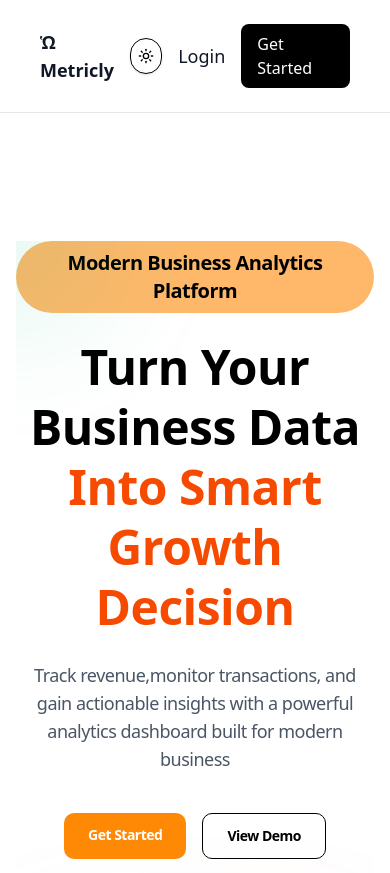
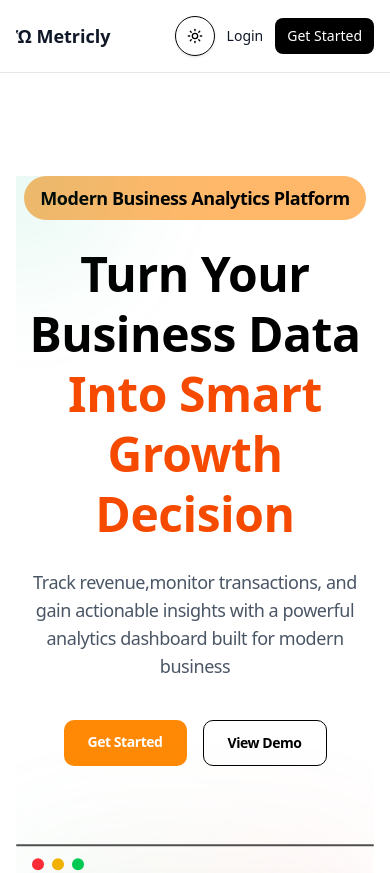
Before and after one commit to Engr-Shegez/metricly, a Next.js app: page / in a window 390 px wide. Shown: the top 873 px of the page. Built offline with nearby package versions, Linux system fonts and the light colour scheme.

Commit message:
feat: enhance layout responsiveness and improve scroll animations

```diff
--- a/src/app/page.tsx
+++ b/src/app/page.tsx
@@ -6,16 +6,15 @@ import Hero from "@/components/layout/Hero";
 import Marquee from "@/components/layout/Marquee";
 import PricingSection from "@/components/layout/Pricing";
 import ScrollReveal from "@/components/scroll-reveal";
-import ScrollSection from "@/components/scroll-section";
 import StackedScrollSection from "@/components/StackedScrollSection";
 import { ThemeToggle } from "@/components/ThemeToggle";
 
 export default function Home() {
   return (
-    <main className="min-h-[150vh] ">
+    <main className="min-h-[150vh] overflow-x-hidden pt-12 sm:pt-0">
       {/* NAVBAR */}
-      <nav className=" w-full border-b bg-white/60 backdrop-blur-md sticky top-0 z-50 px-4 py-2 border-gray-200">
-        <div className="max-w-6xl mx-auto px-6 py-4 flex items-center justify-between">
+      <nav className="w-full border-b bg-white/60 backdrop-blur-md fixed top-0 left-0 right-0 z-50 px-2 sm:px-4 py-2 border-gray-200 sm:sticky">
+        <div className="max-w-6xl mx-auto px-2 sm:px-6 py-2 sm:py-4 flex items-center justify-between">
           {/* LOGO */}
           <div className="text-lg  text-gray-900 font-semibold">Ὡ Metricly</div>
 
@@ -38,14 +37,14 @@ export default function Home() {
             </a>
           </div>
           {/* right action */}
-          <div className="flex items-center gap-4">
+          <div className="flex items-center justify-end gap-3 sm:gap-4 flex-wrap sm:flex-nowrap">
             <ThemeToggle />
-            <button className="text-lg text-gray-900 hover:text-gray-700">
+            <button className="text-sm sm:text-lg text-gray-900 hover:text-gray-700">
               Login
             </button>
             <a
               href="/dashboard"
-              className="px-4 py-2 bg-black text-white rounded-md text-md"
+              className="px-3 sm:px-4 py-2 bg-black text-white rounded-md text-sm sm:text-base"
             >
               Get Started
             </a>
@@ -53,9 +52,9 @@ export default function Home() {
         </div>
       </nav>
 
-      <section className="px-4 sm:px-6 md:px-12 lg:px-16 py-32 relative overflow-hidden text-xl tracking-tight">
+      <section className="px-4 sm:px-6 md:px-12 lg:px-16 py-32 relative overflow-hidden text-lg sm:text-xl tracking-tight">
         {/* hero wrapper */}
-        <div className="max-w-6xl mx-auto text-center fade-up relative z-10 space-y-0">
+        <div className="max-w-6xl mx-auto text-center fade-up relative z-10 space-y-4 sm:space-y-0">
           {/* Hero */}
           <div className="relative overflow-hidden">
             <Hero />
@@ -84,7 +83,7 @@ export default function Home() {
             </ScrollReveal>
           </StackedScrollSection>
 
-          <section className="py-32 px-6">
+          <section className="py-24 sm:py-32 px-4 sm:px-6">
             <div className="max-w-7xl mx-auto">
               <FinalCta />
             </div>
--- a/src/components/StackedScrollSection.tsx
+++ b/src/components/StackedScrollSection.tsx
@@ -18,11 +18,13 @@ const StackedScrollSection = ({ children }: Props) => {
   const scale = useTransform(scrollYProgress, [0.5, 1], [1, 0.9]);
   const opacity = useTransform(scrollYProgress, [0.3, 0.9], [1, 0]);
 
+  // Mobile: normal document flow to avoid sticky-section stacking overlaps.
+  // Desktop (sm+): keep the sticky "stacked" effect.
   return (
-    <section ref={ref} className="h-[95vh] relative">
+    <section ref={ref} className="h-auto sm:h-[95vh] relative">
       <motion.div
         style={{ scale, opacity }}
-        className="sticky top-0 h-[95vh] flex items-center justify-center"
+        className="flex items-center justify-center sm:sticky sm:top-0 sm:h-[95vh] sm:z-0"
       >
         {children}
       </motion.div>
--- a/src/components/ThemeToggle.tsx
+++ b/src/components/ThemeToggle.tsx
@@ -13,12 +13,15 @@ export function ThemeToggle() {
   }, []);
 
   const resolvedTheme = theme === "system" ? systemTheme : theme;
+  const nextTheme = resolvedTheme === "dark" ? "light" : "dark";
 
   if (!mounted) {
     return (
       <button
+        type="button"
         aria-label="Toggle theme"
-        className="inline-flex h-9 w-9 items-center justify-center rounded-full border border-border bg-card text-foreground shadow-sm transition-colors"
+        onClick={() => setTheme(nextTheme)}
+        className="inline-flex h-10 w-10 sm:h-9 sm:w-9 z-10 items-center justify-center rounded-full border border-border bg-card text-foreground shadow-sm transition-colors"
       >
         <span className="h-4 w-4 rounded-full bg-muted" />
       </button>
@@ -27,9 +30,10 @@ export function ThemeToggle() {
 
   return (
     <button
+      type="button"
       aria-label="Toggle theme"
       onClick={() => setTheme(resolvedTheme === "dark" ? "light" : "dark")}
-      className="group relative inline-flex h-9 w-9 items-center justify-center overflow-hidden rounded-full border border-border bg-card text-foreground shadow-sm transition-colors duration-300 hover:bg-secondary"
+      className="group relative inline-flex h-10 w-10 sm:h-9 sm:w-9 z-10 items-center justify-center overflow-hidden rounded-full border border-border bg-card text-foreground shadow-sm transition-colors duration-300 hover:bg-secondary"
     >
       <span className="absolute inset-0 bg-linear-to-br from-primary/10 to-secondary/10 opacity-0 transition-opacity duration-300 group-hover:opacity-100" />
       <span className="relative flex items-center justify-center">
--- a/src/components/layout/Cta.tsx
+++ b/src/components/layout/Cta.tsx
@@ -31,7 +31,10 @@ const cardVariants: Variants = {
 
 const CtaSection = () => {
   return (
-    <section id="about" className="py-32 px-6 mt-100">
+    <section
+      id="about"
+      className="py-20 sm:py-32 px-4 sm:px-6 mt-12 sm:mt-100"
+    >
       {/* HEADER */}
 
       <ScrollReveal>
--- a/src/components/layout/Feature.tsx
+++ b/src/components/layout/Feature.tsx
@@ -10,9 +10,9 @@ const FeatureSection = () => {
   return (
     <section
       id="features"
-      className="px-4 sm:px-6 md:px-12 lg:px-16 py-12 bg-linear-to-b min-h-screen mt-100 lg:mt-10 mb-50 "
+      className="px-4 sm:px-6 md:px-12 lg:px-16 py-12 bg-linear-to-b min-h-0 sm:min-h-screen mt-12 sm:mt-100 lg:mt-10 mb-12 sm:mb-50 "
     >
-      <div className="max-w-6xl mx-auto mt-100 md:mt-10 ">
+      <div className="max-w-6xl mx-auto mt-10 sm:mt-100 md:mt-10 ">
         {/* Section Header */}
         <div className="text-center mb-5">
           <h2 className="text-5xl font-bold mb-4">
--- a/src/components/layout/Footer.tsx
+++ b/src/components/layout/Footer.tsx
@@ -4,7 +4,7 @@ import RightFooter from "../rightFooter";
 
 const FooterSection = () => {
   return (
-    <footer className="border-orange-500  mt-170  lg:mt-14 lg:px-10 ">
+    <footer className="border-orange-500 mt-12 sm:mt-24 lg:mt-14 lg:px-10 ">
       <div className="border-t border-gray-200"></div>
 
       <div className="grid md:grid-cols-2 items-center rounded-xl gap-5 ">
--- a/src/components/layout/Pricing.tsx
+++ b/src/components/layout/Pricing.tsx
@@ -5,9 +5,9 @@ const PricingSection = () => {
   return (
     <section
       id="pricing"
-      className=" px-4 sm:px-6 md:px-12 lg:px-16 py-20   backdrop-blur-sm mb-30 mt-100 "
+      className="px-4 sm:px-6 md:px-12 lg:px-16 py-16 sm:py-20 backdrop-blur-sm mb-12 sm:mb-30 mt-16 sm:mt-100 "
     >
-      <div className="max-w-6xl mx-auto mt-100">
+      <div className="max-w-6xl mx-auto mt-12 sm:mt-100">
         {/* HEADER */}
 
         <div className="text-center  mb-16">
@@ -23,7 +23,7 @@ const PricingSection = () => {
         <div className="grid md:grid-cols-3 gap-8 fade-up">
           {/* STARTER PLAN */}
           <ScrollReveal direction="left">
-            <div className="border w-70 h-100 mt-15 rounded-xl p-8 transition-all duration-300 hover:shadow-xl hover:-translate-y-2">
+            <div className="border w-70 h-100 mt-15 mx-auto rounded-xl p-8 transition-all duration-300 hover:shadow-xl hover:-translate-y-2">
               <h3 className="text-xl text-gray-500 font-semibold mb-2">
                 Starter
               </h3>
@@ -63,7 +63,7 @@ const PricingSection = () => {
 
           {/* ENTERPRIZE */}
           <ScrollReveal direction="right">
-            <div className="border w-70 mt-15 h-100 rounded-xl p-8 transition-all duration-300 hover:shadow-xl hover:-translate-y-2">
+            <div className="border w-70 mt-15 h-100 mx-auto rounded-xl p-8 transition-all duration-300 hover:shadow-xl hover:-translate-y-2">
               <h3 className="text-lg text-gray-500 font-bold mb-6">
                 Enterprise
               </h3>
--- a/src/components/scroll-reveal.tsx
+++ b/src/components/scroll-reveal.tsx
@@ -1,6 +1,6 @@
 "use client";
 
-import { motion, useScroll, useTransform } from "framer-motion";
+import { motion } from "framer-motion";
 import { useRef } from "react";
 
 type Props = {
@@ -10,25 +10,15 @@ type Props = {
 
 const ScrollReveal = ({ children, direction = "left" }: Props) => {
   const ref = useRef(null);
-
-  const { scrollYProgress } = useScroll({
-    target: ref,
-    offset: ["start 130%", "end 80%"],
-  });
-
-  const xStart = direction === "left" ? -100 : 100;
-
-  const x = useTransform(scrollYProgress, [0, 1], [xStart, 0]);
-  const opacity = useTransform(scrollYProgress, [0, 1], [0, 1]);
+  const yStart = direction === "left" ? 60 : 60;
 
   return (
     <motion.div
       ref={ref}
-      style={{ x, opacity }}
-      initial={{ opacity: 0, x }}
-      whileInView={{ opacity: 1, x: 0 }}
-      transition={{ duration: 0.7 }}
-      viewport={{ once: true }}
+      initial={{ opacity: 0, y: yStart }}
+      whileInView={{ opacity: 1, y: 0 }}
+      transition={{ duration: 0.85, ease: "easeOut" }}
+      viewport={{ once: false, amount: 0.2 }}
     >
       {children}
     </motion.div>
```
